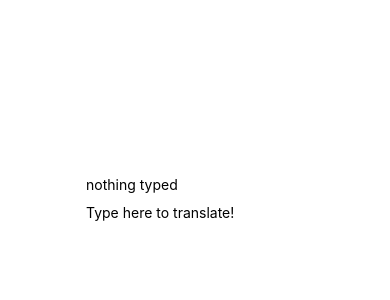
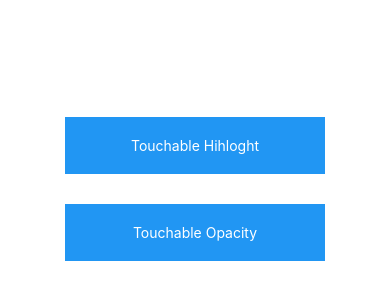
Before and after one commit to papesce/react-native, a React Native app: screen / in a window 390 px wide. Shown: the part 228-528 px from the top of the page. Built offline with nearby package versions, Linux system fonts and the light colour scheme.

Commit message:
touchable

```diff
--- a/App.js
+++ b/App.js
@@ -1,95 +1,34 @@
 import React, {Component} from 'react';
-import { StyleSheet, Text, View, TextInput } from 'react-native';
+import { Alert, TouchableHighlight, TouchableOpacity, TouchableNativeFeedback, TouchableWithoutFeedback,
+  StyleSheet, Text, View, TextInput, Button } from 'react-native';
 
 
-class Greeting extends Component {
-  render() {
-    return (
-      <Text>Hello {this.props.name}!</Text>
-    );
-  }
-}
 
-class Blinking extends Component {
-   constructor(props) {
-     super(props)
-      this.state = { showText: true };
 
-      setInterval( this.flipValue.bind(this), 1000);
-   }
-   flipValue() {
-     this.setState( (previousState) => {
-        return {showText : !previousState.showText};
-     })
-   }
 
-   render() {
-     let text = this.state.showText ? this.props.text : 'nothing'
-     return <Text>{text}</Text>
-     //return <Text>{this.props.text}</Text>
-   }
-}
-
-class LotsOfStyles extends Component {
-    render() {
-      return (<View>
-            <Text style={styles.red}> just red</Text>
-        </View>
-      );
-    }
-}
-
-class FixedDimensionsBasics extends Component {
-  render() {
-    return  (
-      <View>
-        <View style={{width:50, height:50, backgroundColor: 'skyblue'}}>
-        </View>
-      </View>
-    );
-  }
-}
-
-class FlexDimensionsBasics extends Component {
-  render () {
-    return (
-      <View style={{flex: 1, flexDirection: 'row', justifyContent: 'center',
-      alignItems: 'baseline'}}>
-        <View style={{width:50, height:50, backgroundColor: 'lightblue'}}/>
-         <View style={{width:50, height:50, backgroundColor: 'blue', marginBottom: 20}}/>
-          <View style={{width:50, height:50, backgroundColor: 'lightblue'}}/>
-      </View>
-    );
-  }
-}
-
-class PizzaTranslator extends Component {
-  constructor(props) {
-    super(props);
-    this.state = {text: "nothing typed"};
-  }
-  render() {
-    return (<View>
-         <Text>{this.state.text}</Text>
-         <TextInput style={{height:40}}
-         placeholder="Type here to translate!"
-         onChangeText={this.textChanged.bind(this)}/>
-    </View>);
-  }
-  textChanged(text) {
-    let text2 = text.split(' ').map( (word) => {
-      return 'pizza';
-    }).join(' ');
-    this.setState({text: text2})
-  }
-}
 
 
 export default class App extends React.Component {
+  _onPressButton() {
+    Alert.alert('You tapped the button!');
+  }
+  _onLongPressButton() {
+    Alert.alert('You long press button');
+  }
+
   render() {
     return (
       <View style={styles.container}>
-         <PizzaTranslator/>
+        <TouchableHighlight onPress={this._onPressButton} underlayColor="blue">
+          <View style={styles.button}>
+            <Text style={styles.buttonText}>Touchable Hihloght</Text>
+          </View>
+        </TouchableHighlight>
+        <TouchableOpacity onPress={this._onPressButton}>
+          <View style={styles.button}>
+            <Text style={styles.buttonText}>Touchable Opacity</Text>
+          </View>
+        </TouchableOpacity>
       </View>
     );
   }
@@ -107,5 +46,23 @@ const styles = StyleSheet.create({
     color: 'red',
     fontWeight: 'bold',
     fontSize: 16
+  },
+   buttonContainer: {
+    margin: 20
+  },
+  alternativeLayoutButtonContainer: {
+    margin: 20,
+    flexDirection: 'row',
+    justifyContent: 'space-between'
+  },
+  button: {
+    marginBottom: 30,
+    width: 260,
+    alignItems: 'center',
+    backgroundColor: '#2196F3'
+  },
+  buttonText: {
+    padding: 20,
+    color: 'white'
   }
 });
```
